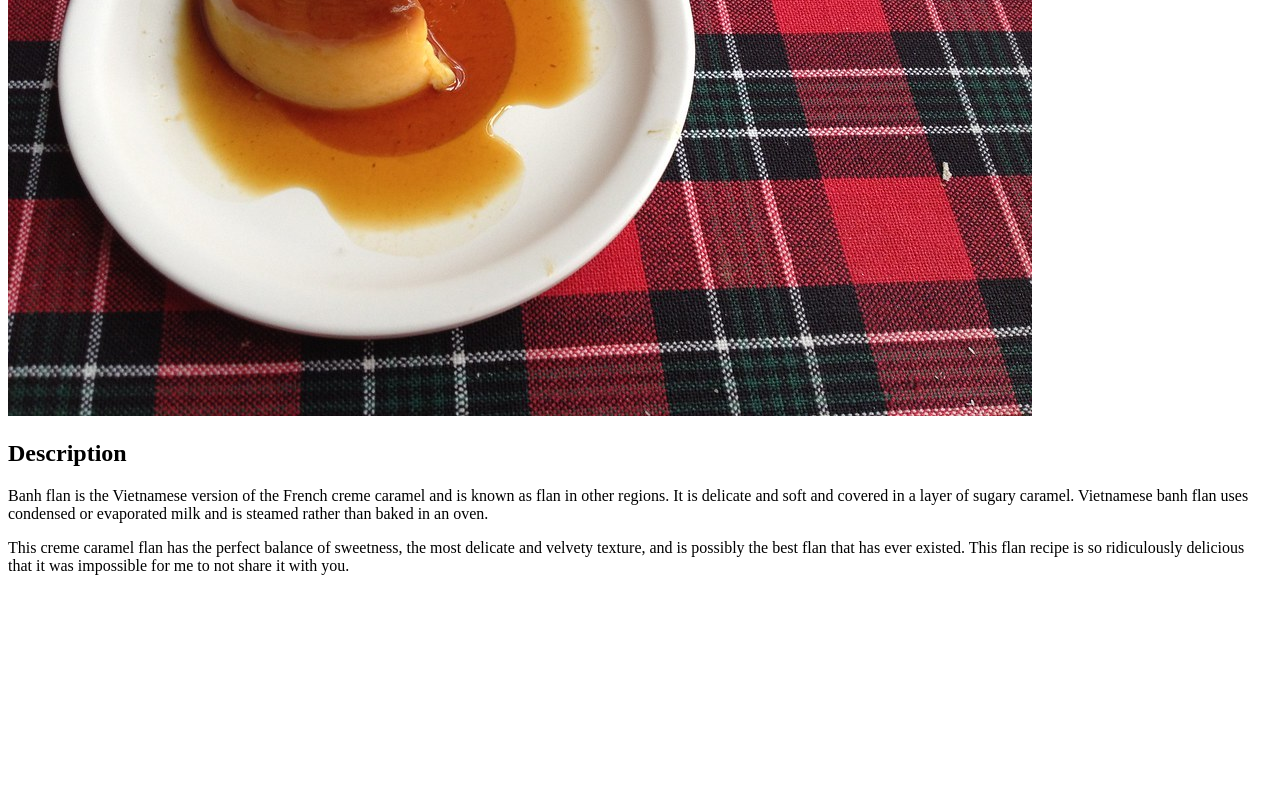
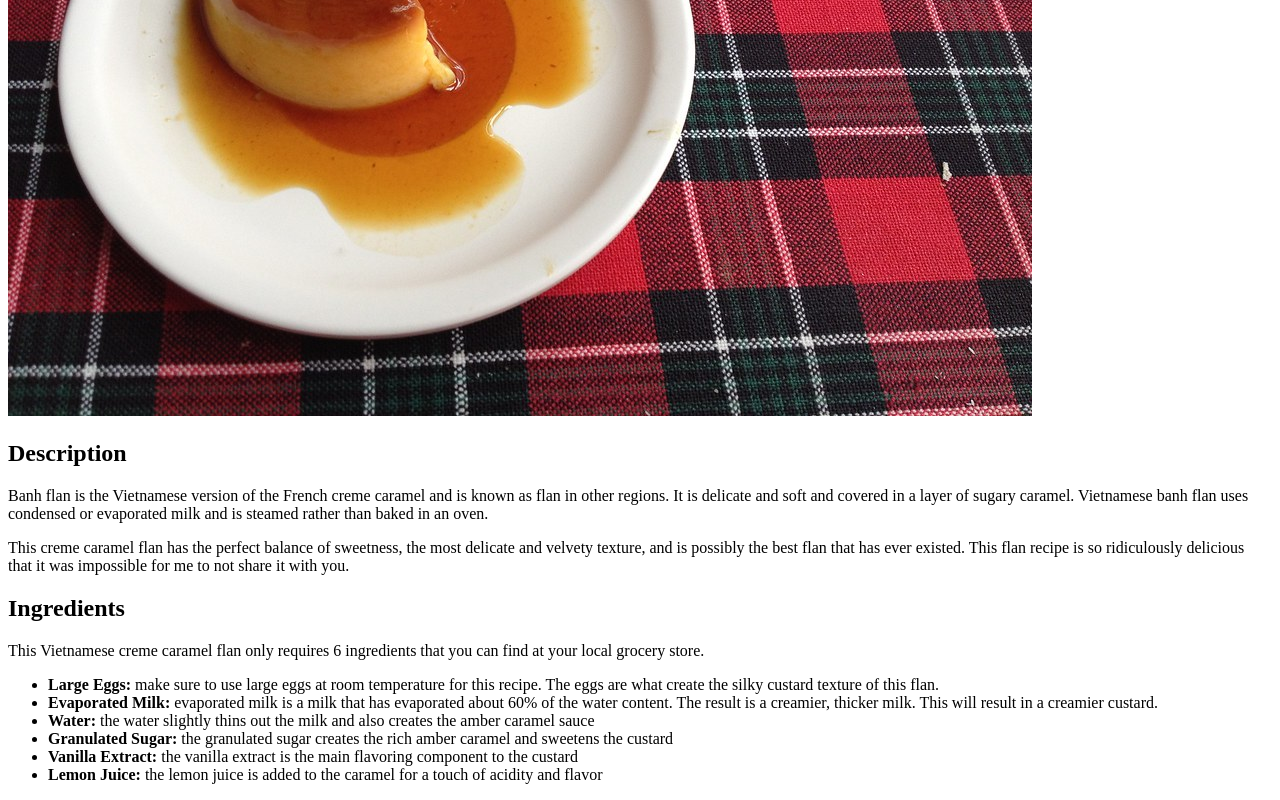
Before and after one commit to ViTran25/odin-recipes, a plain HTML site: page recipes/vietnamese_flan.html in a window 1280 px wide. Shown: the part 432-1232 px from the top of the page. Before the commit the page ends 1023 px from the top, so only its background shows below. Drawn offline with Linux system fonts and the light colour scheme.

Commit message:
Add content (Ingredients) to 2nd recipes
Add an unordered list of the ingredients needed for the vietnamese_flan
Creme Caramel Flan

```diff
--- a/recipes/vietnamese_flan.html
+++ b/recipes/vietnamese_flan.html
@@ -12,5 +12,16 @@
         <h2>Description</h2>
         <p>Banh flan is the Vietnamese version of the French creme caramel and is known as flan in other regions. It is delicate and soft and covered in a layer of sugary caramel. Vietnamese banh flan uses condensed or evaporated milk and is steamed rather than baked in an oven.</p>
         <p>This creme caramel flan has the perfect balance of sweetness, the most delicate and velvety texture, and is possibly the best flan that has ever existed. This flan recipe is so ridiculously delicious that it was impossible for me to not share it with you.</p>
+        <!--Ingredients-->
+        <h2>Ingredients</h2>
+        <p>This Vietnamese creme caramel flan only requires 6 ingredients that you can find at your local grocery store.</p>
+        <ul>
+            <li><strong>Large Eggs:</strong> make sure to use large eggs at room temperature for this recipe. The eggs are what create the silky custard texture of this flan.</li>
+            <li><strong>Evaporated Milk:</strong> evaporated milk is a milk that has evaporated about 60% of the water content. The result is a creamier, thicker milk. This will result in a creamier custard.</li>
+            <li><strong>Water:</strong> the water slightly thins out the milk and also creates the amber caramel sauce</li>
+            <li><strong>Granulated Sugar:</strong> the granulated sugar creates the rich amber caramel and sweetens the custard</li>
+            <li><strong>Vanilla Extract:</strong> the vanilla extract is the main flavoring component to the custard</li>
+            <li><strong>Lemon Juice:</strong> the lemon juice is added to the caramel for a touch of acidity and flavor</li>
+        </ul>
     </body>
 </html>
```
